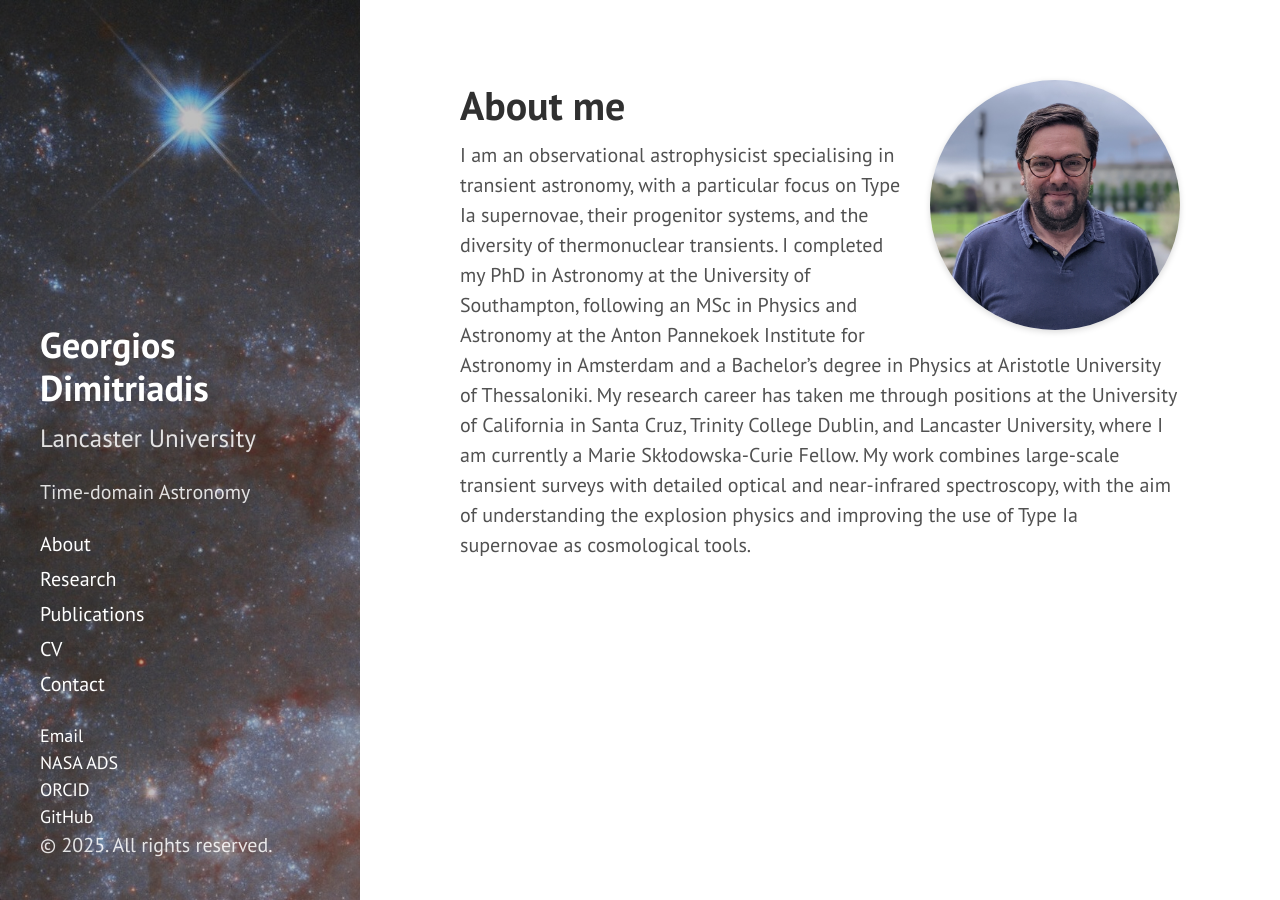
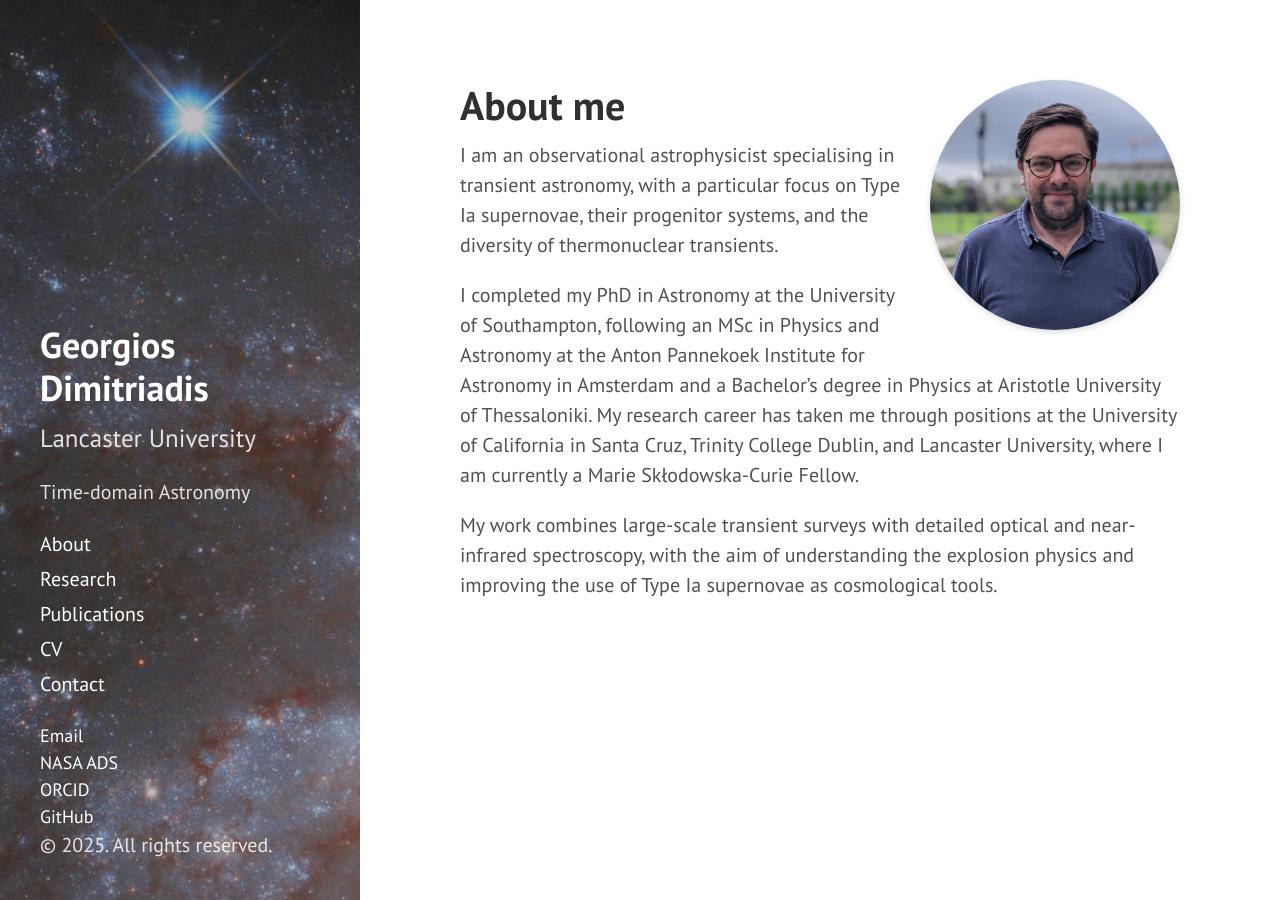
Before and after one commit to geodimitriadis/geodimitriadis.github.io, a Jekyll site: the page built from index.html, in a window 1280 px wide. Built offline with Jekyll 4.4.1, drawn with Linux system fonts in a browser that asks for light colours; the list of posts is cut into pages by our own code.

Commit message:
Update index.html

```diff
--- a/index.html
+++ b/index.html
@@ -8,9 +8,9 @@ title: About me
   alt="Georgios Dimitriadis"
   class="profile-photo profile-photo-right">
 
-I am an observational astrophysicist specialising in transient astronomy, with a particular focus on Type Ia supernovae, their progenitor systems, and the diversity of thermonuclear transients.
+<p>I am an observational astrophysicist specialising in transient astronomy, with a particular focus on Type Ia supernovae, their progenitor systems, and the diversity of thermonuclear transients.<p>
 
-I completed my PhD in Astronomy at the University of Southampton, following an MSc in Physics and Astronomy at the Anton Pannekoek Institute for Astronomy in Amsterdam and a Bachelor’s degree in Physics at Aristotle University of Thessaloniki.
-My research career has taken me through positions at the University of California in Santa Cruz, Trinity College Dublin, and Lancaster University, where I am currently a Marie Skłodowska-Curie Fellow.
+<p>I completed my PhD in Astronomy at the University of Southampton, following an MSc in Physics and Astronomy at the Anton Pannekoek Institute for Astronomy in Amsterdam and a Bachelor’s degree in Physics at Aristotle University of Thessaloniki.
+My research career has taken me through positions at the University of California in Santa Cruz, Trinity College Dublin, and Lancaster University, where I am currently a Marie Skłodowska-Curie Fellow.<p>
 
-My work combines large-scale transient surveys with detailed optical and near-infrared spectroscopy, with the aim of understanding the explosion physics and improving the use of Type Ia supernovae as cosmological tools.
+<p>My work combines large-scale transient surveys with detailed optical and near-infrared spectroscopy, with the aim of understanding the explosion physics and improving the use of Type Ia supernovae as cosmological tools.<p>
```
